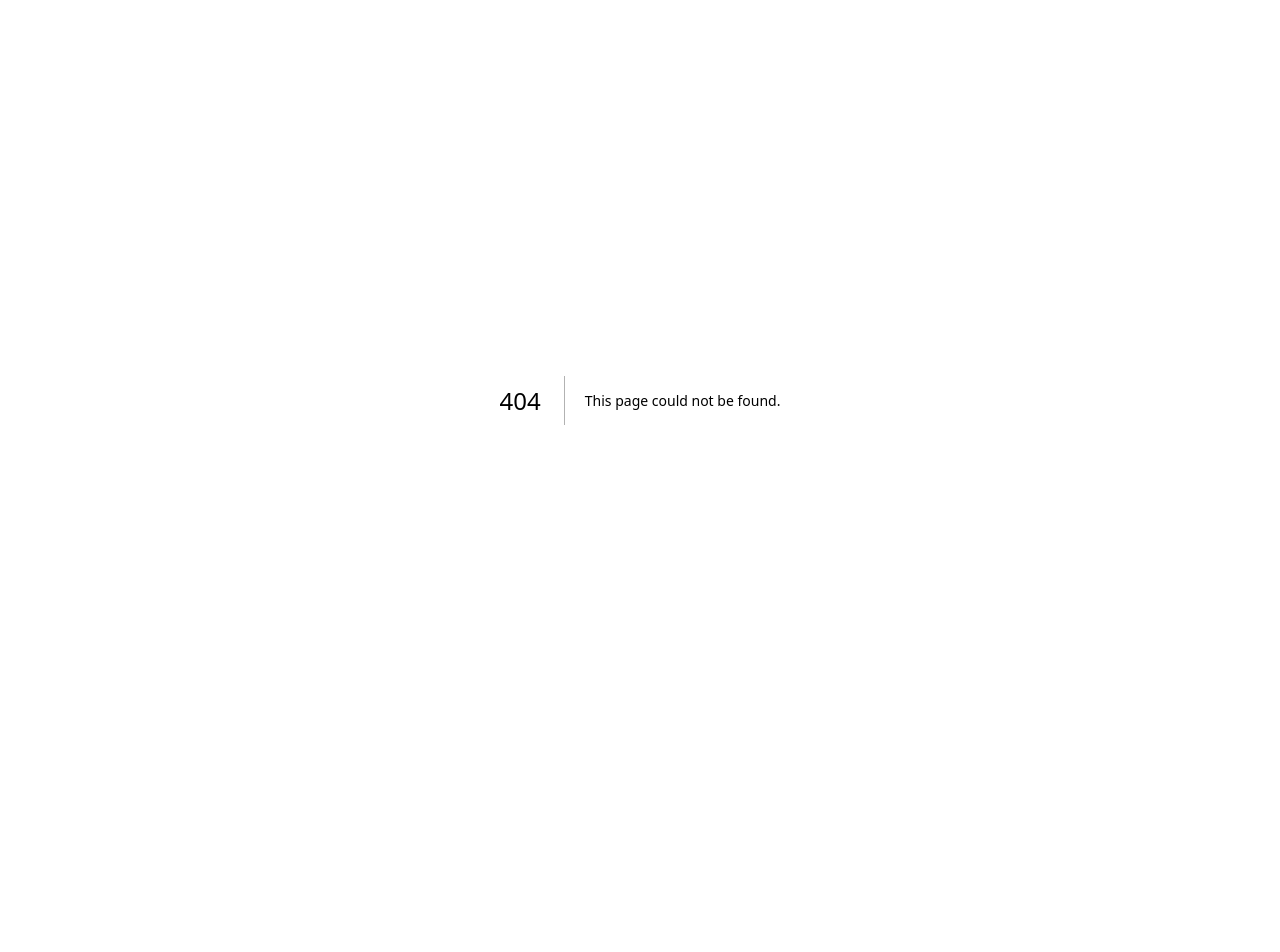
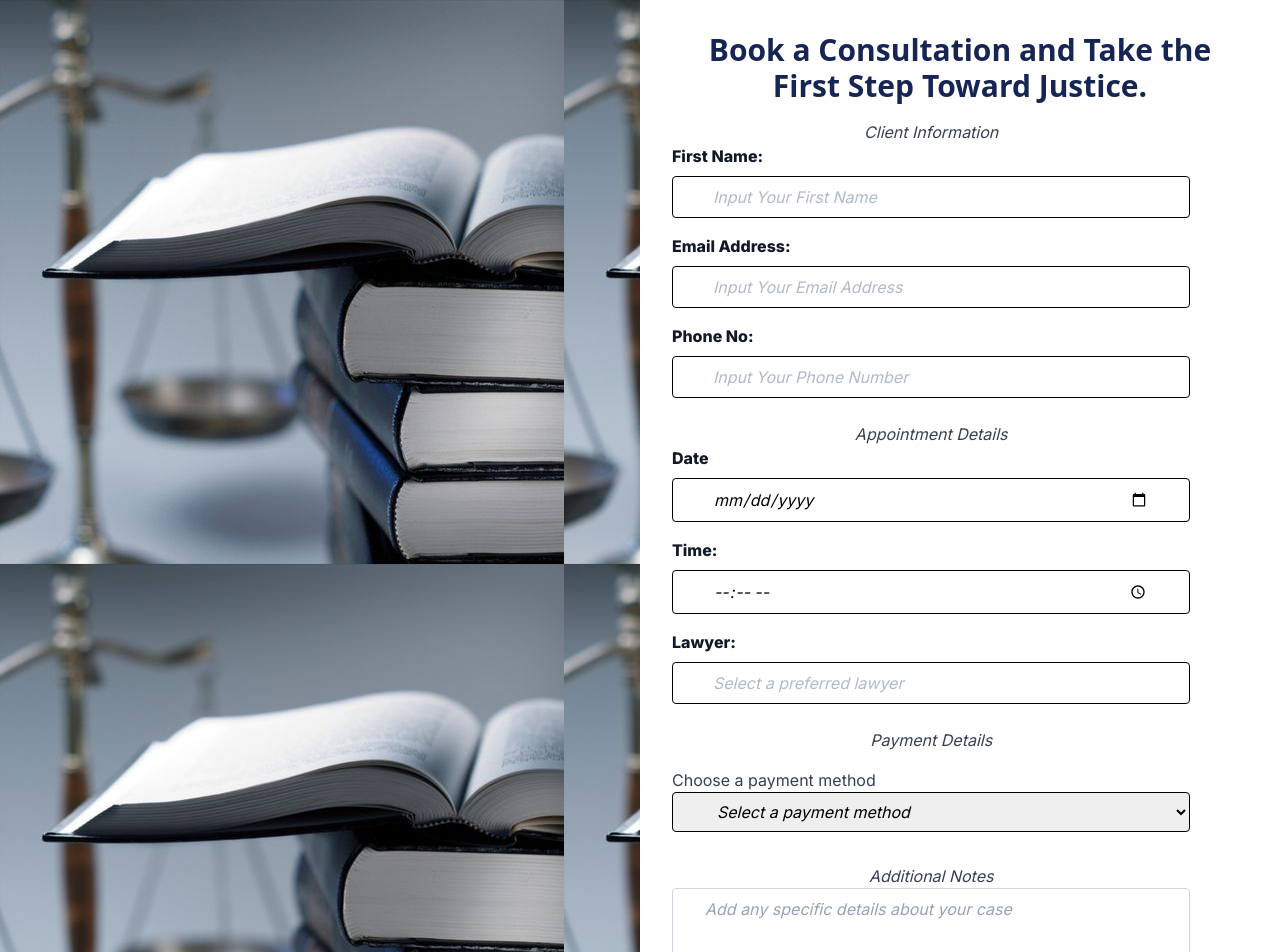
Before and after one commit to Project-legalease/legalease-client, a Next.js app: page /BookAppointment in a window 1280 px wide. Before the commit this address had no page. Shown: the top 952 px of the page. Before the commit the page ends 800 px from the top, so only its background shows below. Built offline with nearby package versions, Linux system fonts and the light colour scheme.

Commit message:
Still on the Form part of the Book Appointment Page

```diff
--- /dev/null
+++ b/app/BookAppointment/page.tsx
@@ -0,0 +1,172 @@
+"use client";
+
+import React, { useState } from "react";
+
+function BookAppointment() {
+  const [clientData, setClientData] = useState({
+    name: "",
+    email: "",
+    phoneNo: "",
+  });
+
+  const [appointmentData, setAppointmentData] = useState({
+    date: "",
+    time: "",
+    lawyer: "",
+    payment: "",
+    notes: "",
+  });
+
+  const handleClientChange = (event: any) => {
+    setClientData({
+      ...clientData,
+      [event.target.name]: event.target.value,
+    });
+  };
+
+  const handleAppointmentChange = (event: any) => {
+    setAppointmentData({
+      ...appointmentData,
+      [event.target.name]: event.target.value,
+    });
+  };
+
+  return (
+    <div className="flex">
+      <div className="w-1/2 bg-white-cover bg-center">
+        <div className="w-full h-full bg-no-repeat bg-cover" style={{ background: `url('/assets/ProfileBackground.jpg')` }}></div>
+      </div>
+      <div className="w-[50%] p-8 bg-white">
+        <h1 className="text-3xl font-extrabold text-center text-blue-950 font-sans">Book a Consultation and Take the First Step Toward Justice.</h1>
+
+        <form className="w-[90%]">
+          <p className="text-center text-gray-700 italic pt-4">Client Information</p>
+          <div className="mb-4">
+            <label className="block mb-2 font-extrabold text-gray-900">First Name:</label>
+            <input
+              type="text"
+              name="name"
+              value={clientData.name}
+              onChange={handleClientChange}
+              className="w-full px-10 py-2 border rounded border-solid border-black placeholder-slate-400 placeholder-opacity-75 italic"
+              placeholder="Input Your First Name"
+              required
+            />
+          </div>
+
+          <div className="mb-4">
+            <label className="block mb-2 font-extrabold text-gray-900">Email Address:</label>
+            <input
+              type="email"
+              name="email"
+              value={clientData.email}
+              onChange={handleClientChange}
+              className="w-full px-10 py-2 border rounded border-solid border-black placeholder-slate-400 placeholder-opacity-75 italic"
+              placeholder="Input Your Email Address"
+              required
+            />
+          </div>
+
+          <div className="mb-4">
+            <label className="block mb-2 font-extrabold text-gray-900">Phone No:</label>
+            <input
+              type="text"
+              name="phoneNo"
+              value={clientData.phoneNo}
+              onChange={handleClientChange}
+              className="w-full px-10 py-2 border rounded border-solid border-black placeholder-slate-400 placeholder-opacity-75 italic"
+              placeholder="Input Your Phone Number"
+              required
+            />
+          </div>
+
+          <p className="text-center text-gray-700 italic pt-2">Appointment Details</p>
+          <div className="mb-4">
+            <label className="block mb-2 font-extrabold text-gray-900">Date</label>
+            <input
+              type="date"
+              name="date"
+              value={appointmentData.date}
+              onChange={handleAppointmentChange}
+              className="w-full px-10 py-2 border rounded border-solid border-black placeholder-slate-400 placeholder-opacity-75 italic"
+              placeholder="Select a preferred date"
+              required
+            />
+          </div>
+
+          <div className="mb-4">
+            <label className="block mb-2 font-extrabold text-gray-900">Time:</label>
+            <input
+              type="time"
+              name="time"
+              value={appointmentData.time}
+              onChange={handleAppointmentChange}
+              className="w-full px-10 py-2 border rounded border-solid border-black placeholder-slate-400 placeholder-opacity-75 italic"
+              placeholder="Select a preferred time"
+              required
+            />
+          </div>
+
+          <div className="mb-4">
+            <label className="block mb-2 font-extrabold text-gray-900">Lawyer:</label>
+            <input
+              type="text"
+              name="lawyer"
+              value={appointmentData.lawyer}
+              onChange={handleAppointmentChange}
+              className="w-full px-10 py-2 border rounded border-solid border-black placeholder-slate-400 placeholder-opacity-75 italic"
+              placeholder="Select a preferred lawyer"
+              required
+            />
+          </div>
+
+          <p className="text-center text-gray-700 italic pt-2">Payment Details</p>
+          <div className="mb-4 pt-4">
+            <label htmlFor="payment" className="text-slate-700 ">
+              Choose a payment method
+            </label>
+            <select
+              id="payment"
+              name="payment"
+              className="w-full px-10 py-2 border rounded border-solid border-black placeholder-slate-400 placeholder-opacity-75 italic"
+              value={appointmentData.payment}
+              onChange={handleAppointmentChange}
+              required>
+              <option value="" disabled selected className="text-black">
+                Select a payment method
+              </option>
+              <option value="paypal" className="text-black">
+                PayPal
+              </option>
+              <option value="stripe" className="text-black">
+                Stripe
+              </option>
+              <option value="bank_transfer" className="text-black">
+                Bank Transfer
+              </option>
+            </select>
+          </div>
+
+          <p className="text-center text-gray-700 italic pt-4">
+            <label htmlFor="notes">Additional Notes</label>
+          </p>
+          <textarea
+            name="notes"
+            id="notes"
+            rows={5}
+            cols={50}
+            className="px-8 py-2 w-full border rounded border-solid border-gray-300 placeholder-slate-400 placeholder-opacity-100 italic"
+            placeholder="Add any specific details about your case">
+            {appointmentData.notes}
+          </textarea>
+
+          <button type="submit" className="w-1/2 px-4 py-2 mt-4 text-white bg-red-500 rounded hover:red-600">
+            Submit
+          </button>
+        </form>
+      </div>
+    </div>
+  );
+}
+
+export default BookAppointment;
```
Also changed, not shown: app/globals.css (line endings or trailing spaces), public/assets/ProfileBackground.jpg (added).
